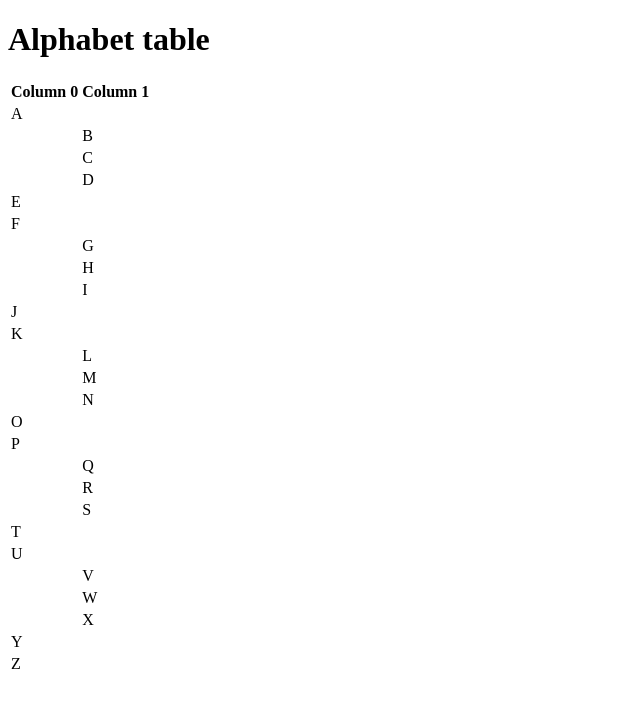
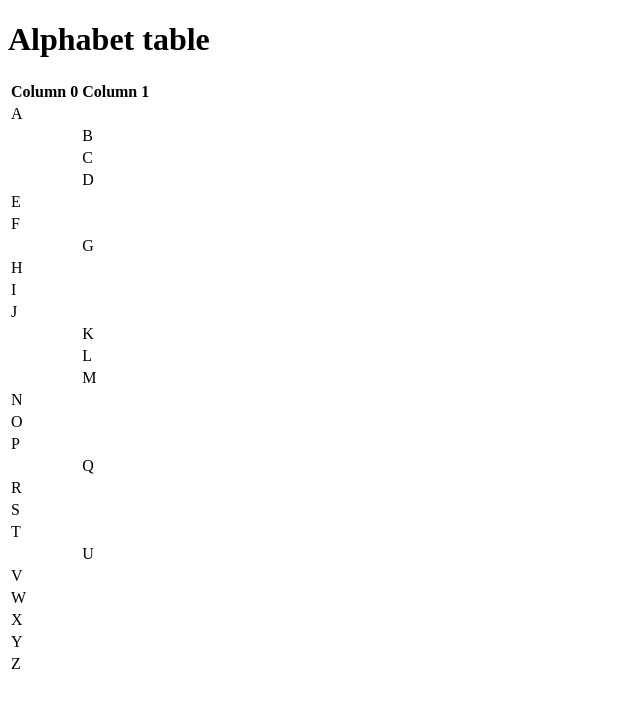
Before and after one commit to comp426-2023-spring/a01-LukeKittrell, a website: page public/index.html in a window 1280 px wide. Shown: the whole page, without its empty margins (0-640 px from the left). Drawn offline with Linux system fonts and the light colour scheme.

Commit message:
fixed index file.

```diff
--- a/public/index.html
+++ b/public/index.html
@@ -37,16 +37,16 @@
     						<td></td><td>G</td>
   					</tr>
   					<tr>
-    						<td></td><td>H</td>
+    						<td>H</td><td></td>
   					</tr>
 					<tr>
-    						<td></td><td>I</td>
+    						<td>I</td><td></td>
   					</tr>
 					<tr>
     						<td>J</td><td></td>
   					</tr>
 					<tr>
-    						<td>K</td><td></td>
+    						<td></td><td>K</td>
   					</tr>
 					<tr>
     						<td></td><td>L</td>
@@ -55,7 +55,7 @@
     						<td></td><td>M</td>
   					</tr>
 					<tr>
-    						<td></td><td>N</td>
+    						<td>N</td><td></td>
   					</tr>
 					<tr>
     						<td>O</td><td></td>
@@ -67,25 +67,25 @@
     						<td></td><td>Q</td>
   					</tr>
 					<tr>
-    						<td></td><td>R</td>
+    						<td>R</td><td></td>
   					</tr>
 					<tr>
-    						<td></td><td>S</td>
+    						<td>S</td><td></td>
   					</tr>
 					<tr>
     						<td>T</td><td></td>
   					</tr>
 					<tr>
-    						<td>U</td><td></td>
+    						<td></td><td>U</td>
   					</tr>
 					<tr>
-    						<td></td><td>V</td>
+    						<td>V</td><td></td>
   					</tr>
 					<tr>
-    						<td></td><td>W</td>
+    						<td>W</td><td></td>
   					</tr>
 					<tr>
-    						<td></td><td>X</td>
+    						<td>X</td><td></td>
   					</tr>
 					<tr>
     						<td>Y</td><td></td>
```
